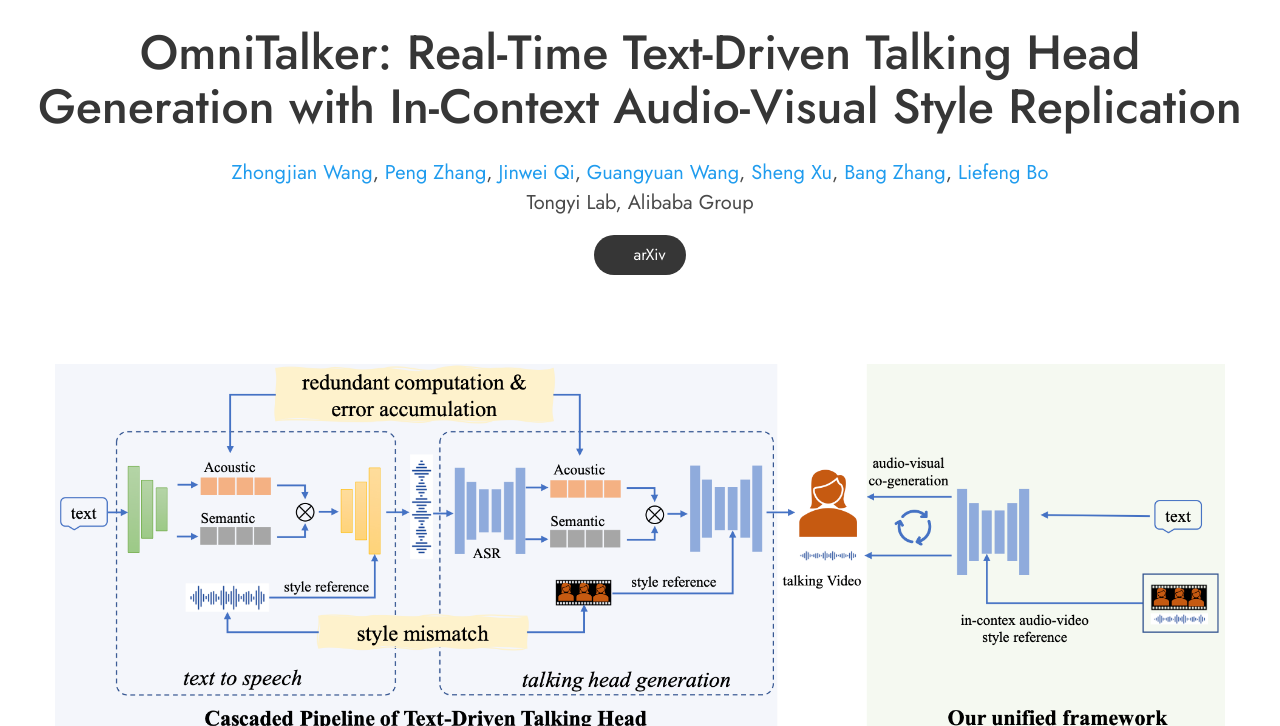
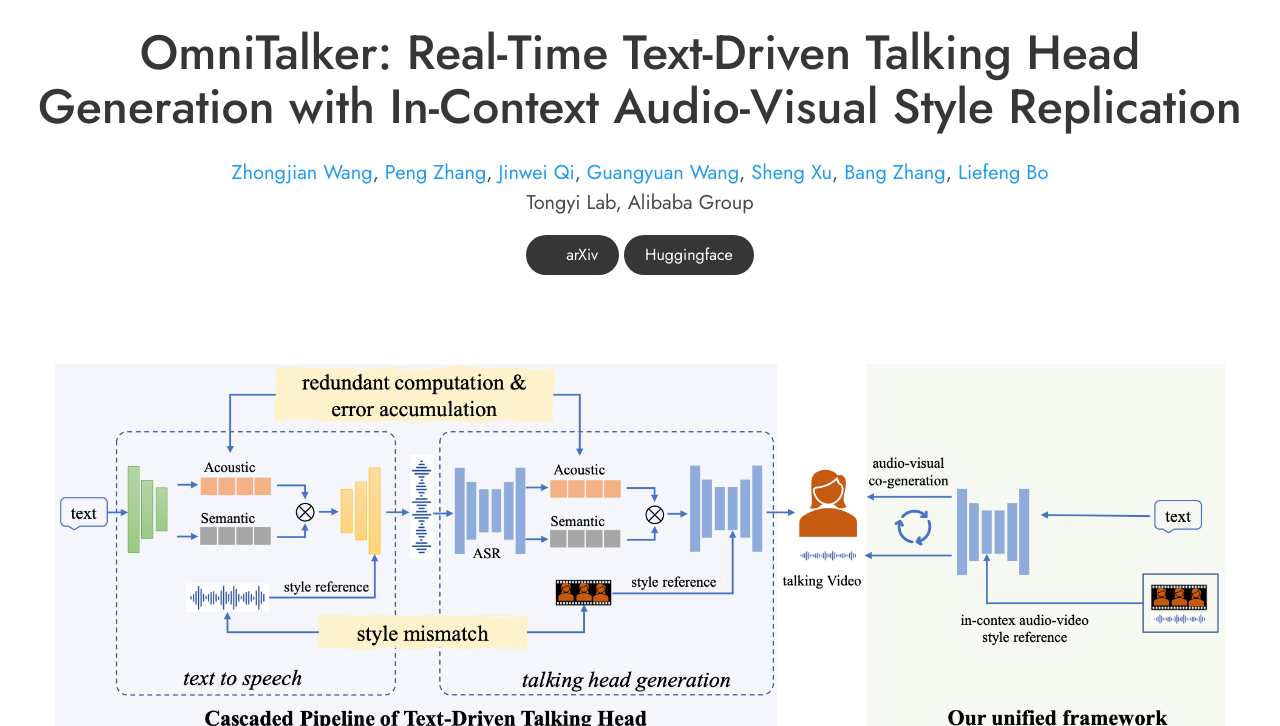
Before and after one commit to HumanAIGC/omnitalker, a plain HTML site: page index.html in a window 1280 px wide. Shown: the part 74-800 px from the top of the page. Drawn offline with nearby package versions, Linux system fonts and the light colour scheme; a script that the page names is missing; some icons are missing; a web font is replaced by a local one.

Commit message:
Add huggingface url

```diff
--- a/index.html
+++ b/index.html
@@ -114,6 +114,13 @@
                                     <i class="ai ai-arxiv"></i>
                                     </span>
                                     <span>arXiv </span>
+                                </a>
+                            </span>
+
+                            <span class="link-block">
+                                <a href="https://huggingface.co/spaces/Mrwrichard/OmniTalker" target="_blank"
+                                    class="external-link button is-normal is-rounded is-dark">
+                                    <span>Huggingface </span>
                                 </a>
                             </span>
 
```
Also changed, not shown: 1 other file.
